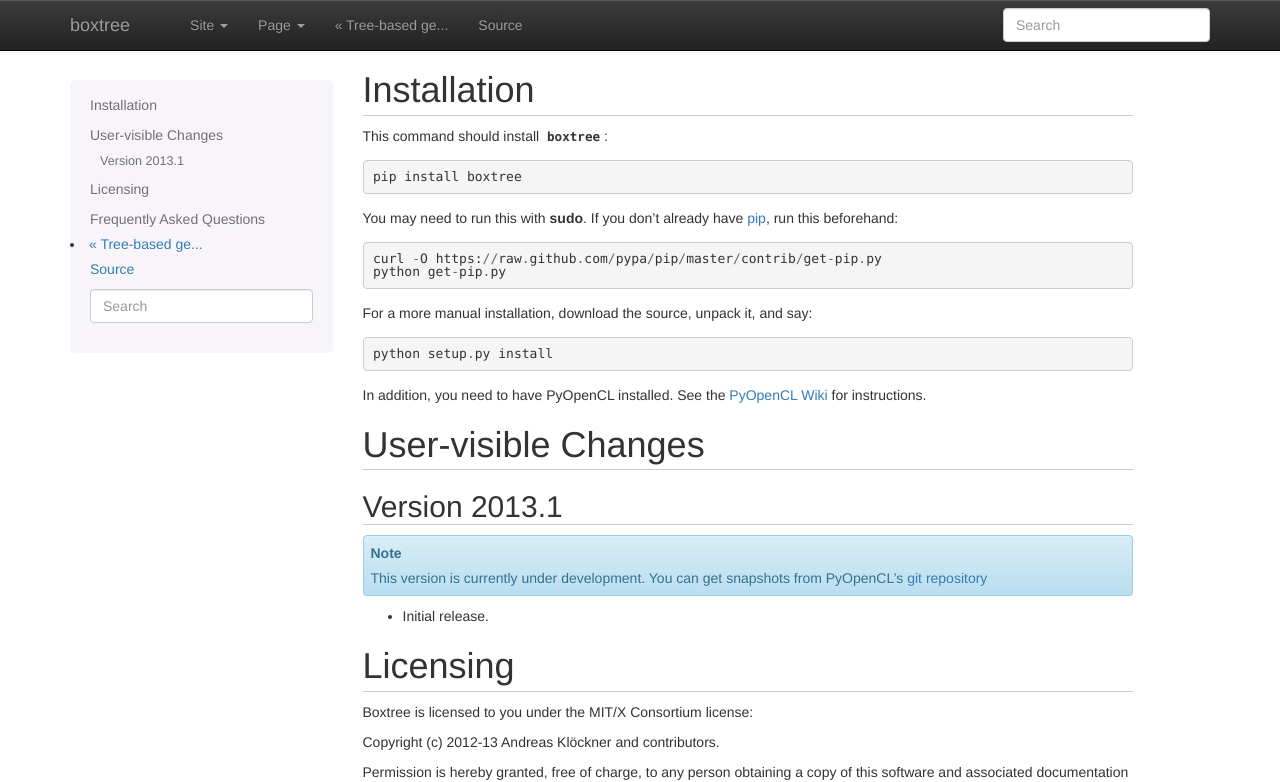
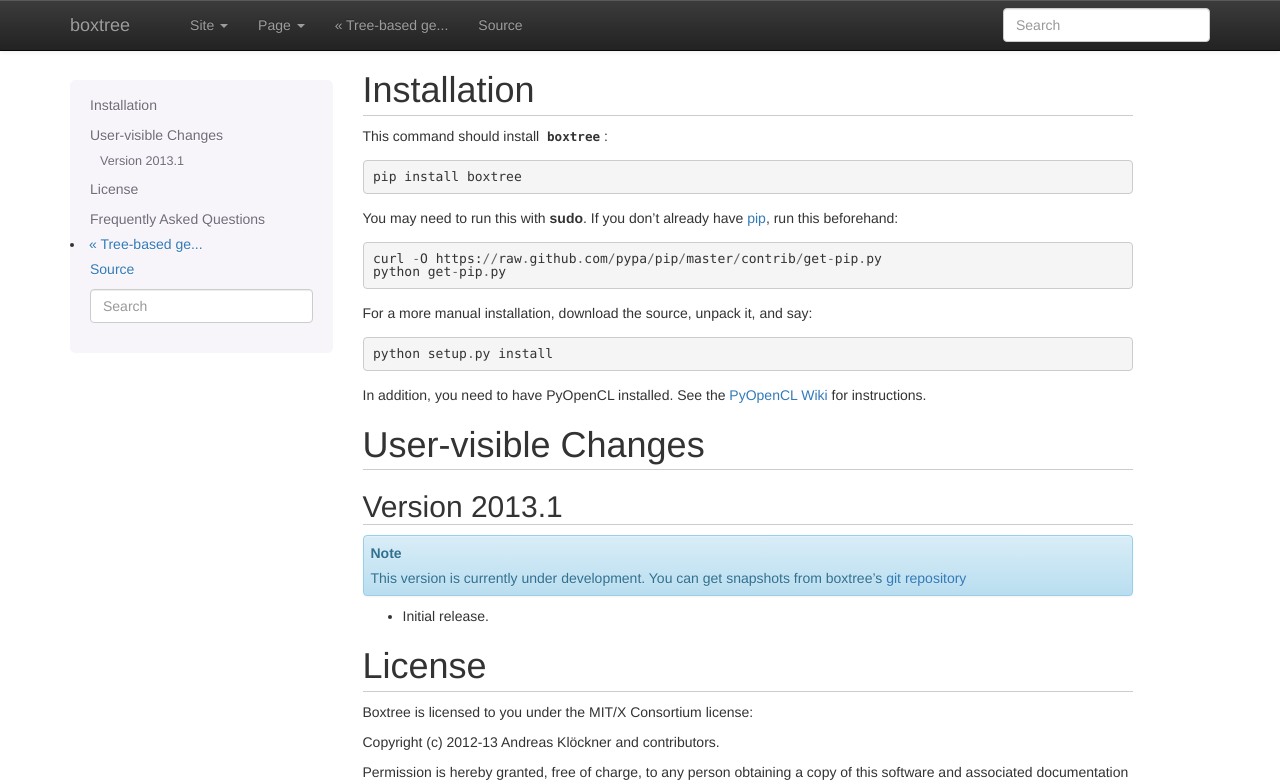
Before and after one commit to inducer/boxtree, a Sphinx documentation site: the page built from doc/misc.rst, in a window 1280 px wide and 1148 px high. Shown: the top 782 px of the window. Built offline with Sphinx 7.4.7, drawn with Linux system fonts in a browser that asks for light colours; formulas are drawn with MathJax 3.

Commit message:
Minor doc fix.

```diff
--- a/doc/misc.rst
+++ b/doc/misc.rst
@@ -29,14 +29,14 @@ Version 2013.1
 .. note::
 
     This version is currently under development. You can get snapshots from
-    PyOpenCL's `git repository <https://github.com/inducer/boxtree>`_
+    boxtree's `git repository <https://github.com/inducer/boxtree>`_
 
 * Initial release.
 
 .. _license:
 
-Licensing
-=========
+License
+=======
 
 Boxtree is licensed to you under the MIT/X Consortium license:
 
```
